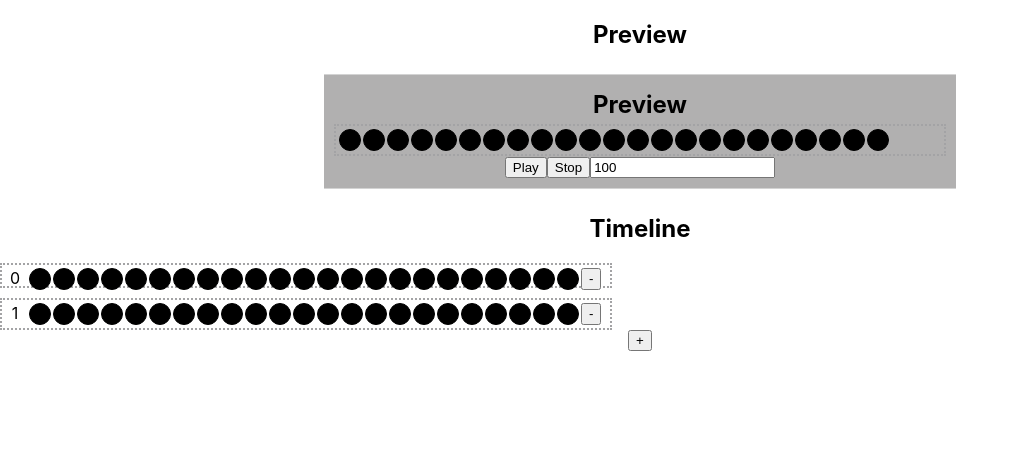
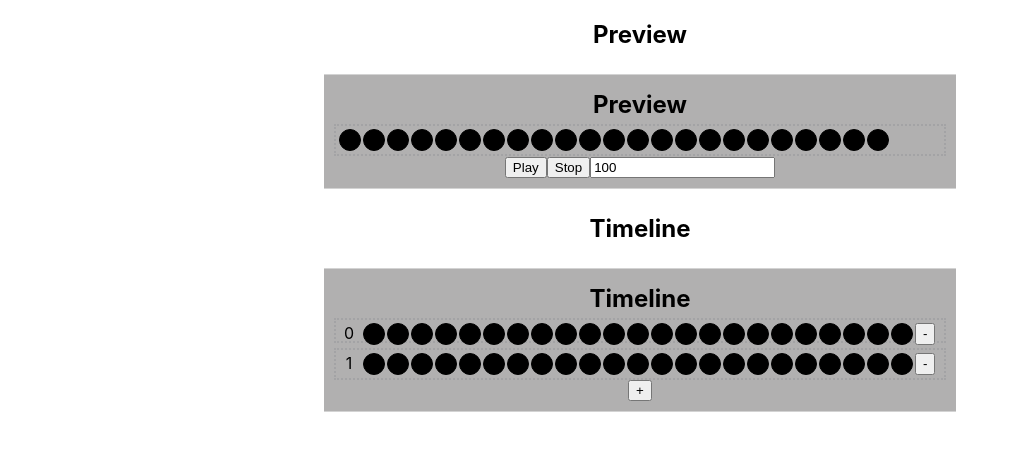
Before and after one commit to mjcolin/lightanimator, a React (Create React App) app: page / in a window 1280 px wide. Shown: the top 450 px of the page, without its empty margins (0-1019 px from the left). Built offline with nearby package versions, Linux system fonts and the light colour scheme.

Commit message:
added container to timeline

```diff
--- a/src/components/TimeLIne.js
+++ b/src/components/TimeLIne.js
@@ -1,5 +1,6 @@
 import Frame from './Frame'
 import classes from './TimeLine.module.css'
+import Container from './UI/Container'
 
 function TimeLine(props){
     const theFrames = props.timeline.map((aFrame, index)=>
@@ -8,14 +9,15 @@ function TimeLine(props){
 
 
     return (
-        <div>
+        <Container>
+            <h2>Timeline</h2>
         <div className={classes.timeline}>
          {theFrames}
         </div>
         <div className={classes.addButton}>
             <button onClick={props.addButtonClick}>+</button>
         </div>
-       </div>
+        </Container>
 
     );
 }
--- a/src/components/TimeLine.module.css
+++ b/src/components/TimeLine.module.css
@@ -1,11 +1,19 @@
 .timeline{
     display: grid;
-    grid-template-columns: auto;
+    grid-template-columns: max-content;
     grid-template-rows: repeat(auto-fill, 25px);
-    row-gap: 10px;
+    row-gap: 5px;
+    overflow-y: scroll;
+    grid-auto-columns: max-content;
 }
 
 .addButton{
     display: flex;
     justify-content: center;
 }
+
+.container{
+    display: inline-block;
+    border: 1px double gray;
+    padding: 10px;
+}
```
